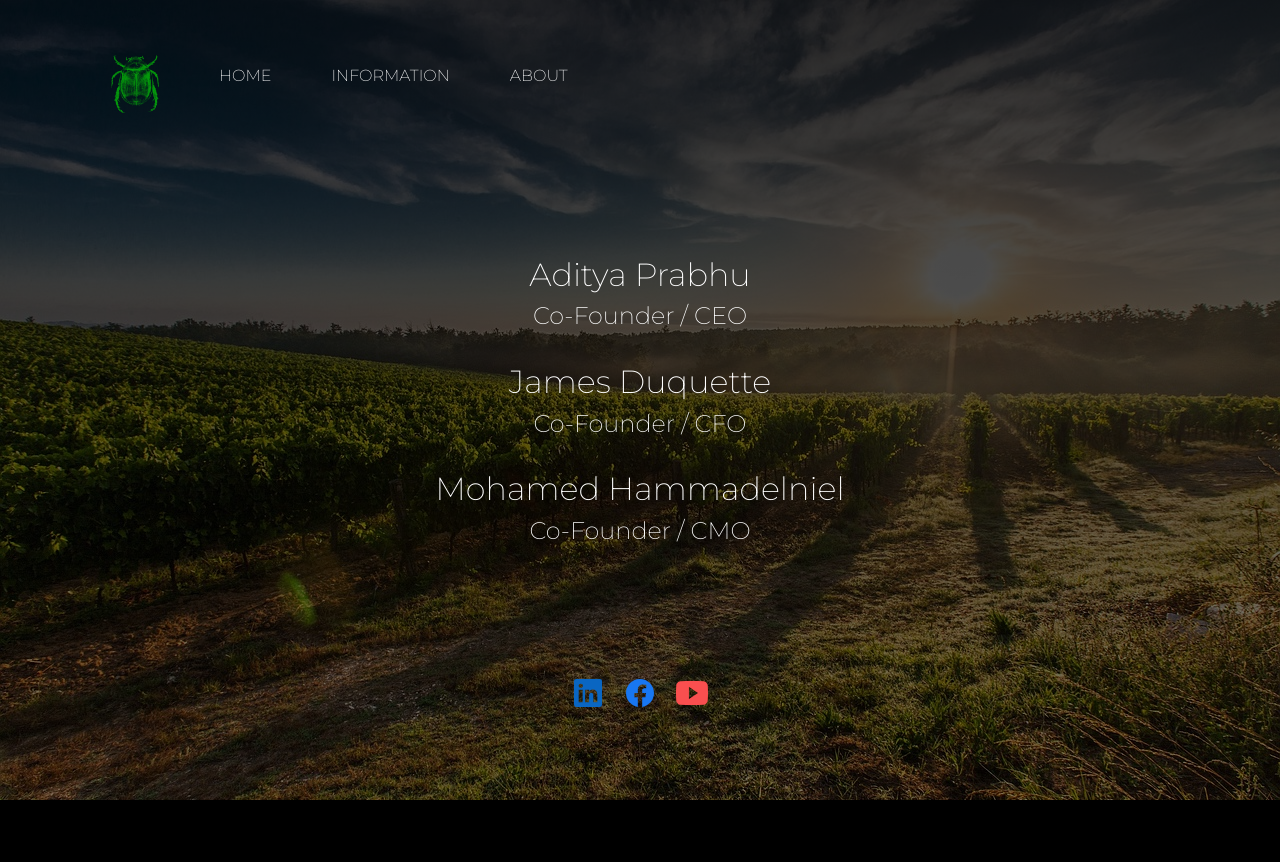
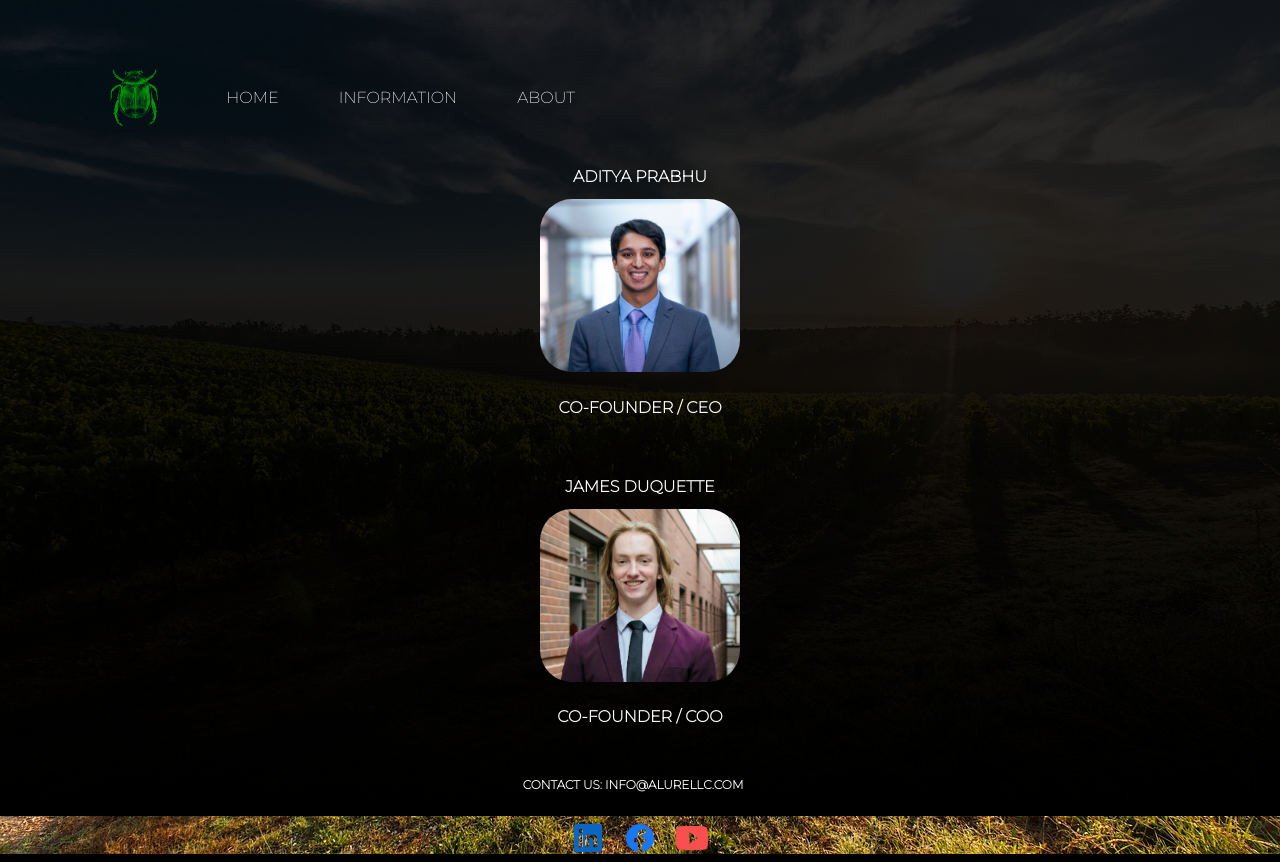
Before and after one commit to adityaprabhu16/alure, a plain HTML site: page about.html in a window 1280 px wide. Before the commit the page ends 800 px from the top, so only its background shows below. Drawn offline with nearby package versions, Linux system fonts and the light colour scheme.

Commit message:
updated about page with contact and images

```diff
--- a/about.css
+++ b/about.css
@@ -4,51 +4,58 @@
   }
 
 * {
-    margin: 0;
-    padding: 0;
-    -webkit-box-sizing: border-box;
-            box-sizing: border-box;
   font-family: 'Montserrat','sans-serif';
 }
 
 body {
     background: black;
-  }
-
-.background-image {
-  background-image: linear-gradient(rgba(0, 0, 0, 0.8), rgba(0, 0, 0, 0.5)), url("./images/vineyard.jpg");
+    background-image: linear-gradient(rgba(0, 0, 0, 0.8), rgba(0, 0, 0, 1)), url("./images/vineyard.jpg");
     background-size: cover;
     background-repeat: no-repeat;
     height: 100vh;
 }
 
-.container {
-  margin: auto;
-}
-
 .welcome-text {
-  margin: 10% 25%;
   text-align: center;
   color: #fff;
   border-radius: 0.5em;
-  -webkit-animation: slide-up 1.4s ease-in-out, fade-in 3s;
-          animation: slide-up 1.4s ease-in-out, fade-in 3s;
 }
 
-.welcome-text h1 {
+.welcome-text div {
+  margin: 1.25em;
+}
+
+.welcome-text img {
+  width: 200px;
+  border-radius: 2em;
+}
+
+.welcome-text h2 {
   text-transform: uppercase;
-  font-size: 2em;
-  font-size: 45px;
+  font-size: 16px;
 }
+
+.welcome-text h4 {
+  text-transform: uppercase;
+  font-size: 16px;
+}
+
+/*Start of contact section*/
+.contact-text {
+  display: flex;
+  flex-direction: row;
+  justify-content: center;
+}
+.contact-text h2 {
+  text-transform: uppercase;
+  font-size: 12px;
+  margin-right: 1.16em;
+  color: white;
+}
+
   /*Start of Navigation*/
 .logo {
-  display: -webkit-box;
-  display: -ms-flexbox;
   display: flex;
-  -webkit-box-orient: horizontal;
-  -webkit-box-direction: normal;
-      -ms-flex-direction: row;
-          flex-direction: row;
 }
 
 .logo h1 {
--- a/about.html
+++ b/about.html
@@ -4,9 +4,6 @@
     <head>
         <meta charset="utf-8">
         <title>Alure LLC</title>
-        <!--1. CSS Boostrap-->
-        <link rel="stylesheet" href="https://cdn.jsdelivr.net/npm/bootstrap@5.0.2/dist/css/bootstrap.min.css">
-        <link rel="stylesheet" href="about.css">
         <!--
             <script src="about/about_js/about.js"></script>
         -->
@@ -16,11 +13,12 @@
         <link rel="preconnect" href="https://fonts.googleapis.com">
         <link rel="preconnect" href="https://fonts.gstatic.com" crossorigin>
         <link href="https://fonts.googleapis.com/css2?family=Montserrat:wght@200&family=Oswald:wght@500&display=swap" rel="stylesheet">
+        <!--1. CSS-->
+        <link rel="stylesheet" href="about.css">
     </head>
 
     <body>
         <div class="background-image">
-
             <div class="navbar">
                 <img src="images/logo.png" alt="logo" class="logo">
                 <ul>
@@ -31,14 +29,26 @@
             </div>
 
             <section class="welcome-text">
-                <h2><a href="https://www.linkedin.com/in/aditya-prabhu-a83a34208/">Aditya Prabhu</a></h2>
-                <h4>Co-Founder / CEO</h3>
+                <div>
+                    <h2><a href="https://www.linkedin.com/in/aditya-prabhu-a83a34208/">Aditya Prabhu</a></h2>
+                    <img src="images/Aditya.jpg" alt="Cofounder/CEO">
+                    <h4>Co-Founder / CEO</h3>
+                </div>
                 <br>
-                <h2><a href="https://www.linkedin.com/in/james-duquette-51b9631b7/">James Duquette</a></h2>
-                <h4>Co-Founder / CFO</h4>
+                <div>
+                    <h2><a href="https://www.linkedin.com/in/james-duquette-51b9631b7/">James Duquette</a></h2>
+                    <img src="images/James.jpg" alt="Cofounder/COO">
+                    <h4>Co-Founder / COO</h4>
+                </div>
                 <br>
-                <h2><a href="#">Mohamed Hammadelniel</a></h2>
-                <h4>Co-Founder / CMO</h4>
+                <!--
+                    <h2><a href="#">Mohamed Hammadelniel</a></h2>
+                    <h4>Co-Founder / CMO</h4>
+                -->
+            </section>
+
+            <section class="contact-text">
+                <h2>Contact Us: info@alurellc.com</h2>
             </section>
 
             <!--(10.) Footer Section-->
--- a/intro.css
+++ b/intro.css
@@ -32,7 +32,7 @@ p {
 
 body {
   background-image: -webkit-gradient(linear, left top, left bottom, from(rgba(0, 0, 0, 0.8)), to(rgba(0, 0, 0, 0.6))), url("/images/garden.jpg");
-  background-image: linear-gradient(rgba(0, 0, 0, 0.8), rgba(0, 0, 0, 0.5)), url("./images/vineyard.jpg");
+  background-image: linear-gradient(rgba(0, 0, 0, 0.8), rgba(0, 0, 0, 1)), url("./images/vineyard.jpg");
   height: 100%;
   background-size: cover;
   background-position: center center;
@@ -483,7 +483,7 @@ ul {
   padding-top: 16px;
 }
 
-  @media only screen and (max-width: 1200px) and (min-width: 200px) {
+  @media only screen and (max-width: 432px) and (min-width: 100px) {
     .center {
       width: autopx;
       margin-left: 25px;
@@ -516,7 +516,8 @@ ul {
     .center .container .introduction .container-info .row-1 .info-1 .info-1b {
       max-width: 1000px;
       max-height: 500px;
-      overflow: auto;
+      /*overflow: auto;*/
+      overflow-y: auto;
       padding-bottom: 2em;
     }
     .center .container .introduction .container-info .row-1 .info-1 .info-1b #iot-visual-location {
@@ -560,6 +561,10 @@ ul {
       content: "top";
       color: var(--primary-color);
       margin-left: -30px;
+    }
+    .trap-image {
+      width: 124px;
+      height: 160px;
     }
   }
 
```
Also changed, not shown: intro.html (+1 -1 lines), images/Aditya.jpg (added), images/James.jpg (added). Lines whose indentation alone changed are shown as unchanged.
